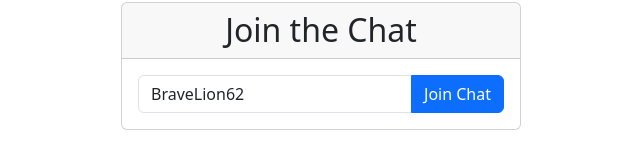
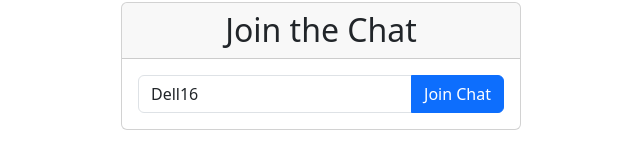
Before and after one commit to dreikanter/sse-chat-demo, an Angular app: page / in a window 1280 px wide. Shown: the part 334-499 px from the top of the page, without its empty margins (319-959 px from the left). Built offline with nearby package versions, Linux system fonts and the light colour scheme.

Commit message:
Simplify username generation

```diff
--- a/src/app/app.component.ts
+++ b/src/app/app.component.ts
@@ -4,5 +4,6 @@ import { Component } from '@angular/core';
   selector: 'app-root',
   template: `<app-chat></app-chat>`
 })
+
 export class AppComponent {
 }
--- a/src/app/chat/chat.component.ts
+++ b/src/app/chat/chat.component.ts
@@ -32,12 +32,7 @@ export class ChatComponent implements OnInit, OnDestroy {
   }
 
   generateRandomUsername() {
-    const adjectives = ['Happy', 'Clever', 'Brave', 'Funny', 'Kind', 'Smart', 'Cool', 'Nice'];
-    const animals = ['Cat', 'Dog', 'Bird', 'Fish', 'Bear', 'Lion', 'Tiger', 'Fox'];
-    const randomAdjective = adjectives[Math.floor(Math.random() * adjectives.length)];
-    const randomAnimal = animals[Math.floor(Math.random() * animals.length)];
-    const randomNumber = Math.floor(Math.random() * 100);
-    this.username = `${randomAdjective}${randomAnimal}${randomNumber}`;
+    this.username = faker.internet.username();
   }
 
   login() {
```
